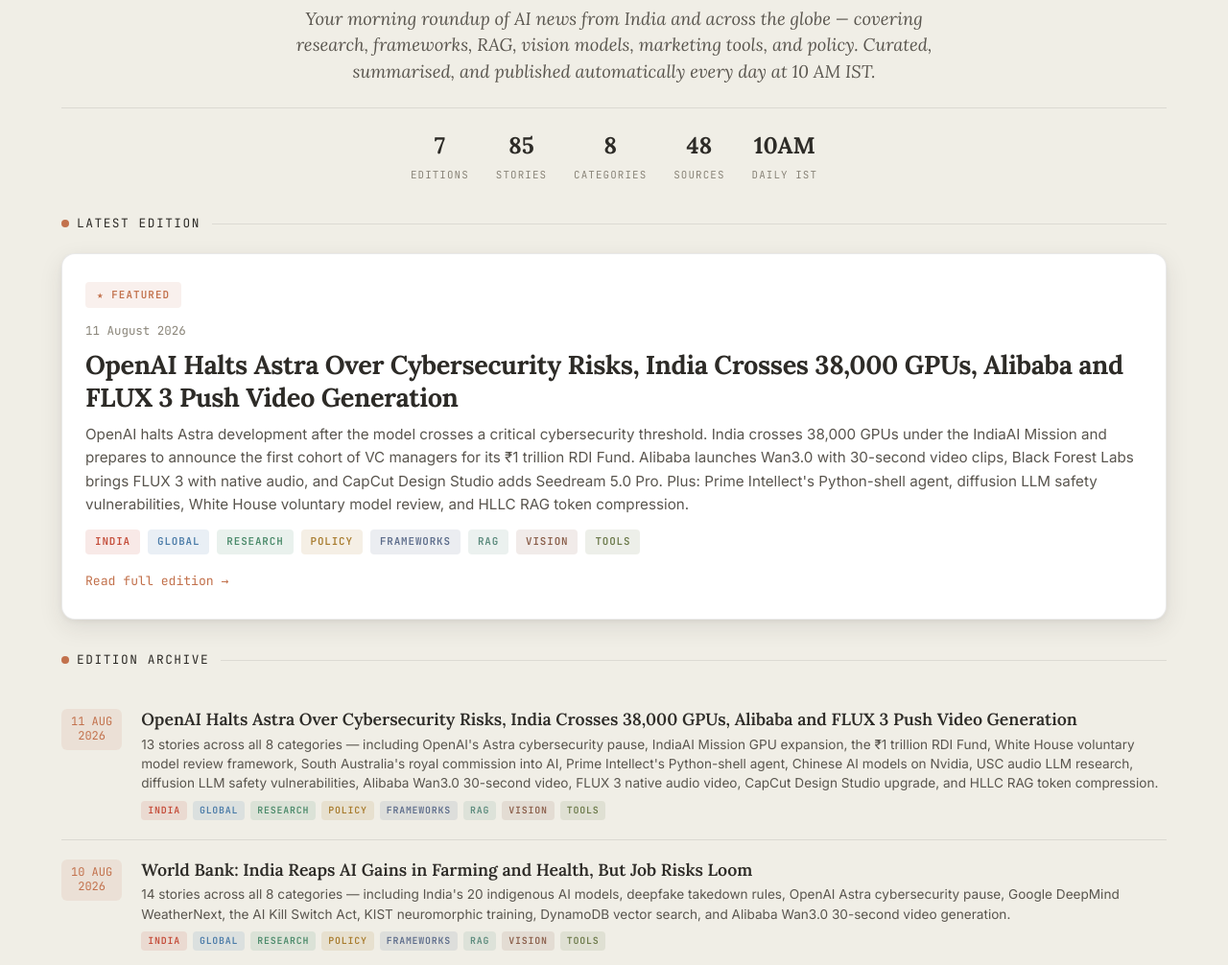
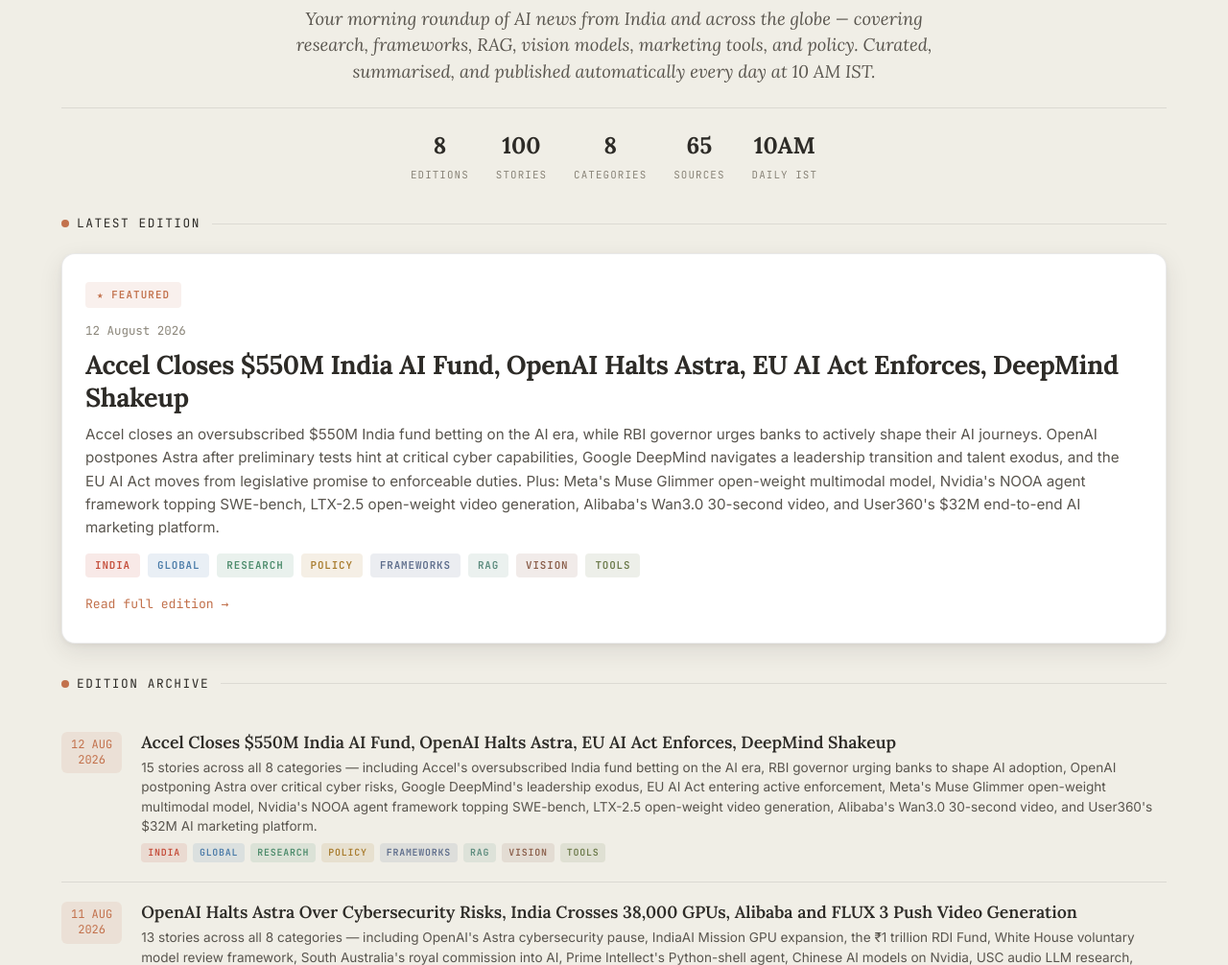
Before and after one commit to Aiindia-globelnew-gif/ai-news-daily, a plain HTML site: page index.html in a window 1280 px wide. Shown: the part 260-1266 px from the top of the page at 96% size. Drawn offline with Linux system fonts and the light colour scheme.

Commit message:
docs: update index.html with 12 August 2026 edition

```diff
--- a/index.html
+++ b/index.html
@@ -78,14 +78,14 @@
     </div>
     <nav class="header-nav">
       <a href="index.html" class="active"><span class="dot dot--all"></span>All</a>
-      <a href="editions/2026-08-11.html"><span class="dot dot--india"></span>India</a>
-      <a href="editions/2026-08-11.html"><span class="dot dot--global"></span>Global</a>
-      <a href="editions/2026-08-11.html"><span class="dot dot--research"></span>Research</a>
-      <a href="editions/2026-08-11.html"><span class="dot dot--policy"></span>Policy</a>
-      <a href="editions/2026-08-11.html"><span class="dot dot--frameworks"></span>Frameworks</a>
-      <a href="editions/2026-08-11.html"><span class="dot dot--rag"></span>RAG</a>
-      <a href="editions/2026-08-11.html"><span class="dot dot--vision"></span>Vision</a>
-      <a href="editions/2026-08-11.html"><span class="dot dot--tools"></span>Tools</a>
+      <a href="editions/2026-08-12.html"><span class="dot dot--india"></span>India</a>
+      <a href="editions/2026-08-12.html"><span class="dot dot--global"></span>Global</a>
+      <a href="editions/2026-08-12.html"><span class="dot dot--research"></span>Research</a>
+      <a href="editions/2026-08-12.html"><span class="dot dot--policy"></span>Policy</a>
+      <a href="editions/2026-08-12.html"><span class="dot dot--frameworks"></span>Frameworks</a>
+      <a href="editions/2026-08-12.html"><span class="dot dot--rag"></span>RAG</a>
+      <a href="editions/2026-08-12.html"><span class="dot dot--vision"></span>Vision</a>
+      <a href="editions/2026-08-12.html"><span class="dot dot--tools"></span>Tools</a>
     </nav>
   </header>
   <section class="hero fade-up">
@@ -93,24 +93,33 @@
     <h1 class="hero__title">AI News Daily</h1>
     <p class="hero__subtitle">Your morning roundup of AI news from India and across the globe — covering research, frameworks, RAG, vision models, marketing tools, and policy. Curated, summarised, and published automatically every day at 10 AM IST.</p>
     <div class="hero__meta">
-      <div class="hero__meta-item"><div class="hero__meta-num">7</div><div class="hero__meta-label">Editions</div></div>
-      <div class="hero__meta-item"><div class="hero__meta-num">85</div><div class="hero__meta-label">Stories</div></div>
+      <div class="hero__meta-item"><div class="hero__meta-num">8</div><div class="hero__meta-label">Editions</div></div>
+      <div class="hero__meta-item"><div class="hero__meta-num">100</div><div class="hero__meta-label">Stories</div></div>
       <div class="hero__meta-item"><div class="hero__meta-num">8</div><div class="hero__meta-label">Categories</div></div>
-      <div class="hero__meta-item"><div class="hero__meta-num">48</div><div class="hero__meta-label">Sources</div></div>
+      <div class="hero__meta-item"><div class="hero__meta-num">65</div><div class="hero__meta-label">Sources</div></div>
       <div class="hero__meta-item"><div class="hero__meta-num">10AM</div><div class="hero__meta-label">Daily IST</div></div>
     </div>
   </section>
   <div class="section-label">Latest Edition<span class="section-label__line"></span></div>
   <article class="featured fade-up" style="animation-delay:0.05s">
     <span class="featured__badge">&#9733; Featured</span>
-    <p class="featured__date">11 August 2026</p>
-    <h2 class="featured__headline"><a href="editions/2026-08-11.html">OpenAI Halts Astra Over Cybersecurity Risks, India Crosses 38,000 GPUs, Alibaba and FLUX 3 Push Video Generation</a></h2>
-    <p class="featured__summary">OpenAI halts Astra development after the model crosses a critical cybersecurity threshold. India crosses 38,000 GPUs under the IndiaAI Mission and prepares to announce the first cohort of VC managers for its &#8377;1 trillion RDI Fund. Alibaba launches Wan3.0 with 30-second video clips, Black Forest Labs brings FLUX 3 with native audio, and CapCut Design Studio adds Seedream 5.0 Pro. Plus: Prime Intellect's Python-shell agent, diffusion LLM safety vulnerabilities, White House voluntary model review, and HLLC RAG token compression.</p>
+    <p class="featured__date">12 August 2026</p>
+    <h2 class="featured__headline"><a href="editions/2026-08-12.html">Accel Closes $550M India AI Fund, OpenAI Halts Astra, EU AI Act Enforces, DeepMind Shakeup</a></h2>
+    <p class="featured__summary">Accel closes an oversubscribed $550M India fund betting on the AI era, while RBI governor urges banks to actively shape their AI journeys. OpenAI postpones Astra after preliminary tests hint at critical cyber capabilities, Google DeepMind navigates a leadership transition and talent exodus, and the EU AI Act moves from legislative promise to enforceable duties. Plus: Meta's Muse Glimmer open-weight multimodal model, Nvidia's NOOA agent framework topping SWE-bench, LTX-2.5 open-weight video generation, Alibaba's Wan3.0 30-second video, and User360's $32M end-to-end AI marketing platform.</p>
     <div class="featured__tags"><span class="tag tag--india">India</span><span class="tag tag--global">Global</span><span class="tag tag--research">Research</span><span class="tag tag--policy">Policy</span><span class="tag tag--frameworks">Frameworks</span><span class="tag tag--rag">RAG</span><span class="tag tag--vision">Vision</span><span class="tag tag--tools">Tools</span></div>
-    <a href="editions/2026-08-11.html" class="featured__cta">Read full edition &#8594;</a>
+    <a href="editions/2026-08-12.html" class="featured__cta">Read full edition &#8594;</a>
   </article>
   <div class="section-label">Edition Archive<span class="section-label__line"></span></div>
   <ul class="archive" id="archive-list">
+    <li class="archive__item fade-up" style="animation-delay:0.05s" data-date="2026-08-12" data-categories="india,global,research,policy,frameworks,rag,vision,tools">
+      <span class="archive__date">12 AUG<br>2026</span>
+      <div class="archive__body">
+        <h3 class="archive__headline"><a href="editions/2026-08-12.html">Accel Closes $550M India AI Fund, OpenAI Halts Astra, EU AI Act Enforces, DeepMind Shakeup</a></h3>
+        <p class="archive__summary">15 stories across all 8 categories — including Accel's oversubscribed India fund betting on the AI era, RBI governor urging banks to shape AI adoption, OpenAI postponing Astra over critical cyber risks, Google DeepMind's leadership exodus, EU AI Act entering active enforcement, Meta's Muse Glimmer open-weight multimodal model, Nvidia's NOOA agent framework topping SWE-bench, LTX-2.5 open-weight video generation, Alibaba's Wan3.0 30-second video, and User360's $32M AI marketing platform.</p>
+        <div class="archive__tags"><span class="tag tag--india">India</span><span class="tag tag--global">Global</span><span class="tag tag--research">Research</span><span class="tag tag--policy">Policy</span><span class="tag tag--frameworks">Frameworks</span><span class="tag tag--rag">RAG</span><span class="tag tag--vision">Vision</span><span class="tag tag--tools">Tools</span></div>
+      </div>
+    </li>
+
     <li class="archive__item fade-up" style="animation-delay:0.05s" data-date="2026-08-11" data-categories="india,global,research,policy,frameworks,rag,vision,tools">
       <span class="archive__date">11 AUG<br>2026</span>
       <div class="archive__body">
@@ -169,7 +178,7 @@
       </div>
     </li>
   </ul>
-  <p style="font-family:var(--font-mono);font-size:0.78rem;color:var(--text-tertiary);margin-top:16px;margin-bottom:32px;text-align:center;">Next edition: 12 August 2026, 10 AM IST.</p>
+  <p style="font-family:var(--font-mono);font-size:0.78rem;color:var(--text-tertiary);margin-top:16px;margin-bottom:32px;text-align:center;">Next edition: 13 August 2026, 10 AM IST.</p>
   <div class="section-label">About & Topics<span class="section-label__line"></span></div>
   <div class="sidebar-strip">
     <div class="sidebar__section"><h3 class="sidebar__title">About</h3><p class="about__text"><strong>AI News Daily</strong> is an automated news blog that gathers the latest AI stories from India and across the globe each morning and publishes a polished, interactive HTML page summarizing the day's top developments.</p><p class="about__text" style="margin-top:8px;">Stories are curated from reputable public sources and summarised editorially — not verbatim. Every edition is archived here permanently.</p></div>
```
